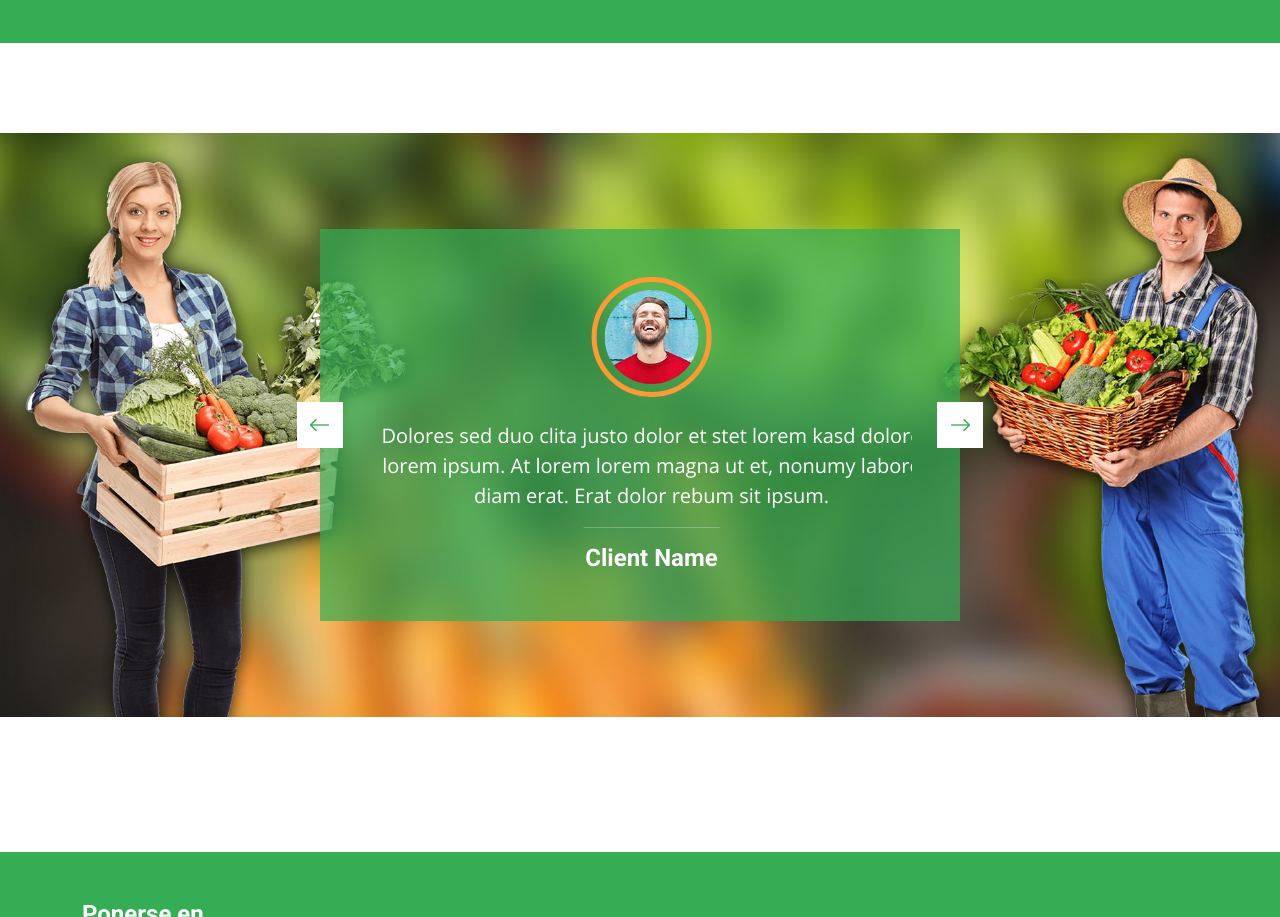
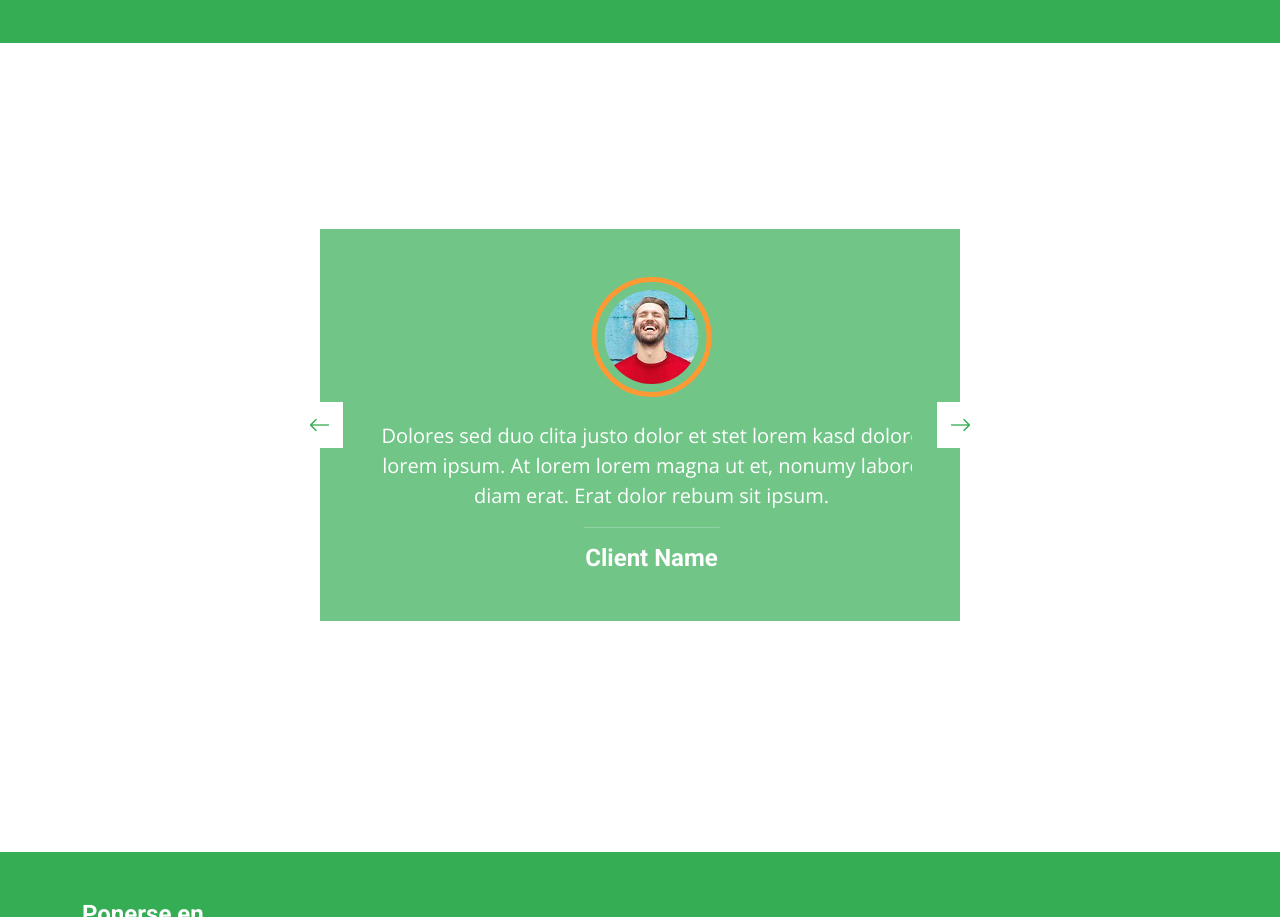
Before and after one commit to McLovin2499/project24, a plain HTML site: page testimonial.html in a window 1280 px wide. Shown: the part 520-1437 px from the top of the page. Drawn offline with nearby package versions, Linux system fonts and the light colour scheme.

Commit message:
Update testimonial.html

```diff
--- a/testimonial.html
+++ b/testimonial.html
@@ -89,7 +89,7 @@
 
 
     <!-- Testimonial Start -->
-    <div class="container-fluid bg-testimonial py-5" style="margin: 90px 0 135px 0;">
+    <div class="container-fluid bg-carrusel1 py-5" style="margin: 90px 0 135px 0;">
         <div class="container py-5">
             <div class="row justify-content-center">
                 <div class="col-lg-7">
```
